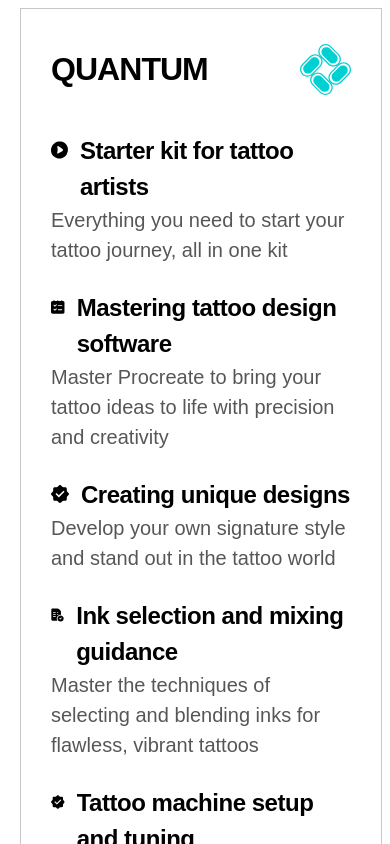
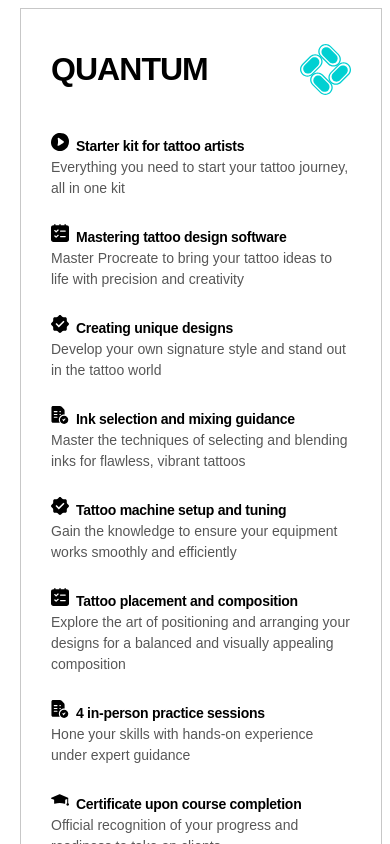
Before and after one commit to GYaskey/PROJECTION-Hype-tattoo, a React (Vite) app: page / in a window 390 px wide. Shown: the part 2360-3204 px from the top of the page. Built offline with nearby package versions, Linux system fonts and the light colour scheme; a web font is replaced by a local one.

Commit message:
feature mob

```diff
--- a/src/components/Feature/Feature.module.css
+++ b/src/components/Feature/Feature.module.css
@@ -1,4 +1,5 @@
 .feature {
+  width: 100%;
 }
 
 .featureIconTitleWrapper {
@@ -27,3 +28,15 @@
 .disabledFeature {
   opacity: 0.22;
 }
+
+@media (max-width: 767px) {
+  .featureIconTitleWrapper {
+    gap: 7px;
+  }
+  .featureTitle {
+    font-size: 14px;
+  }
+  .featureContent {
+    font-size: 14px;
+  }
+}
```
